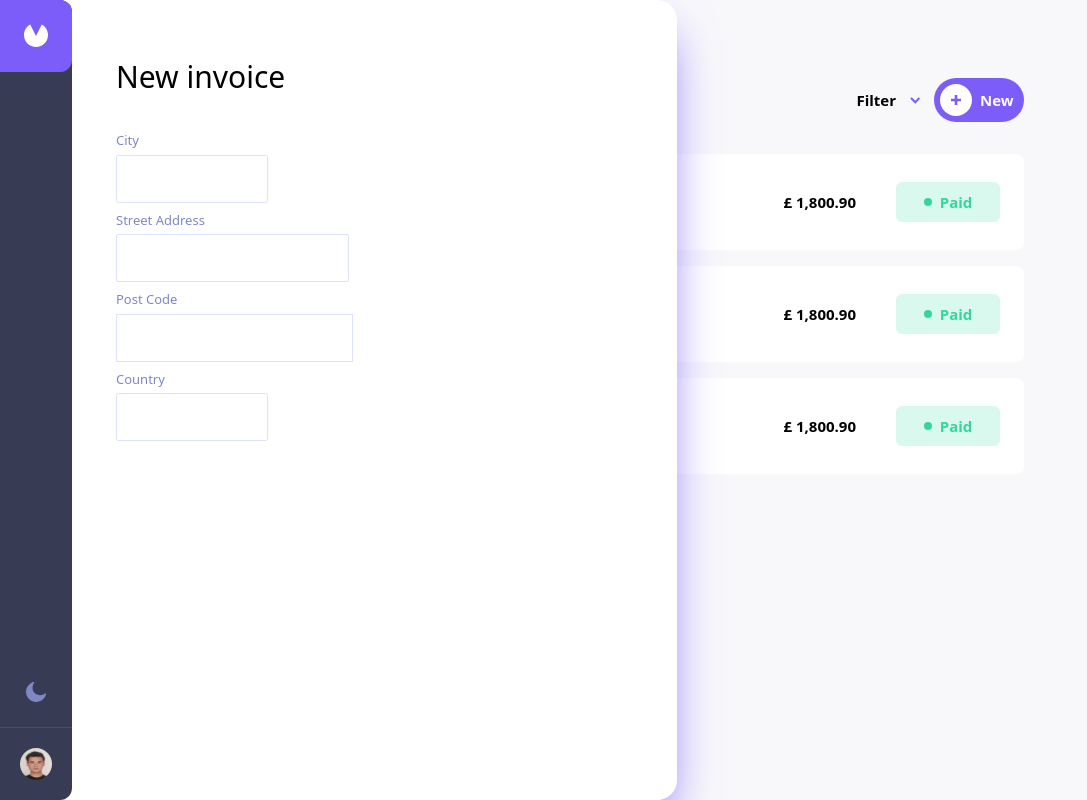
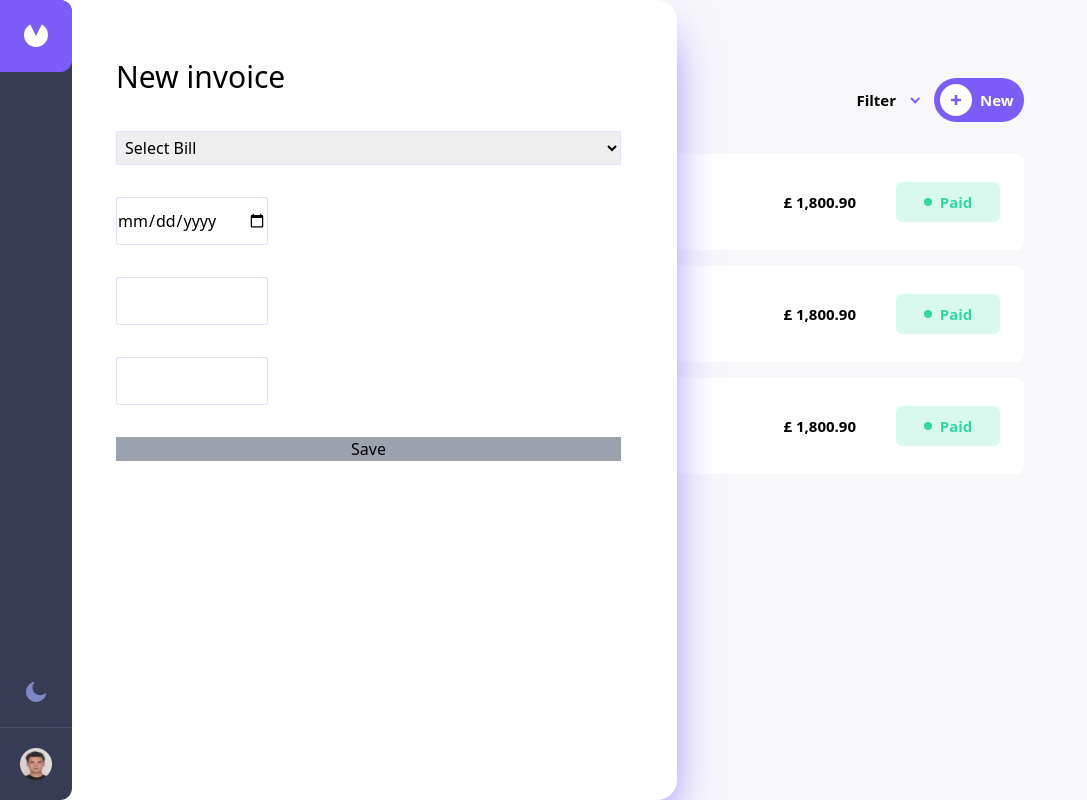
Before and after one commit to anlclk/Faturalarim-App, a React (Vite) app: page / in a window 1280 px wide. Both pictures are taken after a click on the button 36 px from the left and 36 px from the top of the page. Shown: the whole page, without its empty margins (0-1087 px from the left). Built offline with nearby package versions, Linux system fonts and the light colour scheme.

Commit message:
Invoice kısmı düzenlendi.

```diff
--- a/src/components/AddInvoice/Invoice.jsx
+++ b/src/components/AddInvoice/Invoice.jsx
@@ -1,46 +1,10 @@
-
+import Form from "../Form/Form";
 
 export default function Invoice() {
     return(
         <div className="h-full w-invoice absolute left-[60px] z-1 top-0 rounded-r-[1.25rem] bg-[#fff] px-14 pt-15 shadow-logobg shadow-2xl dark:bg-[#141625]">
             <h1 className="text-3xl mb-9 dark:text-[#fff]">New invoice</h1>
-            <ul>
-                <li className="mb-2">
-                    <span className="text-span text-[#7E88C3] block mb-1">City</span>
-                    <input className="h-12 w-[9.5rem] rounded-sm border-[#DFE3FA] border border-solid dark:bg-[#1E2139] dark:text-[#fff] dark:border-[#252945]" type="text" />
-                </li>
-                <li className="mb-2">
-                    <span className="text-span text-[#7E88C3] block mb-1">Street Address</span>
-                    <input className="h-12 outline-none rounded-sm border-[#DFE3FA] border border-solid dark:bg-[#1E2139] dark:text-[#fff] dark:border-[#252945]" type="text" />
-                </li>
-                <li className="mb-2">
-                    <span className="text-span text-[#7E88C3] block mb-1">Post Code</span>
-                    <input className="h-12 w-[9.5rem]rounded-sm pl-1 border-[#DFE3FA] border border-solid dark:bg-[#1E2139] dark:text-[#fff] dark:border-[#252945]" type="text" />
-                </li>
-                <li className="mb-2">
-                    <span className="text-span text-[#7E88C3] block mb-1">Country</span>
-                    <input className="h-12 w-[9.5rem] rounded-sm border-[#DFE3FA] border border-solid dark:bg-[#1E2139] dark:text-[#fff] dark:border-[#252945]" type="text" />
-                </li>
-
-
-
-
-
-
-
-            </ul>
-            <div className="flex-col">
-            </div>
-            <div className="grid mb-6">
-            </div>
-            <div className="flex gap-6">
-                <div className="grid gap-2">
-                </div>
-                <div className="grid gap-2">
-                </div>
-                <div className="grid gap-2">
-                </div>
-            </div>
+            <Form />
         </div>
     );
 }
--- /dev/null
+++ b/src/components/Form/Form.jsx
@@ -0,0 +1,22 @@
+
+
+
+export default function Form() {
+    return(
+        <form action="" method="post" className="flex flex-col gap-8">
+            <select name="productCode" id="productCode" className="dark:bg-[#1E2139] px-1 py-1 dark:text-[#fff] border-solid border border-[#DFE3FA] outline-none dark:border-[#252945]">
+                <option value="" selected>Select Bill</option>
+                <option value="">Electricity</option>
+                <option value="">Gas</option>
+                <option value="">Water</option>
+                <option value="">Mobile phone</option>
+                <option value="">Internet</option>
+            </select>
+            <input type="date" id="billDate" name="billDate" className="h-12 w-[9.5rem] rounded-sm border-[#DFE3FA] border border-solid outline-none dark:bg-[#1E2139] dark:text-[#fff] dark:border-[#252945]"/>
+            <input type="text" id="paymentMethod" name="paymentMethod" className="h-12 w-[9.5rem] rounded-sm border-[#DFE3FA] border border-solid outline-none dark:bg-[#1E2139] dark:text-[#fff] dark:border-[#252945]" />
+            <input type="number" name="amount" id="amount" className="h-12 w-[9.5rem] rounded-sm border-[#DFE3FA] border border-solid outline-none dark:bg-[#1E2139] dark:text-[#fff] dark:border-[#252945]" />
+            <button className="bg-gray-400">Save</button>
+        </form>
+
+    );
+}
```
